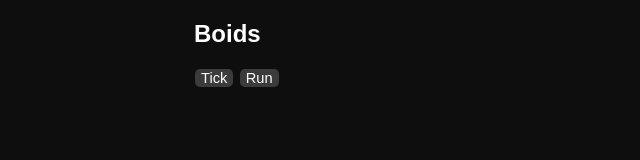
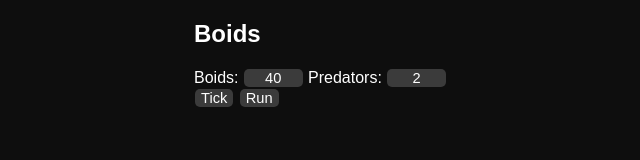
Before and after one commit to Krystex/Boids, a plain HTML site: page index.html in a window 1280 px wide. Shown: the whole page, without its empty margins (246-886 px from the left). Drawn offline with Linux system fonts and the light colour scheme.

Commit message:
Added UI setting for num of boids + predators

```diff
--- a/index.html
+++ b/index.html
@@ -6,6 +6,9 @@
     <div>
       <h2>Boids</h2>
       <div>
+        Boids: <input title="Number of boids" value="40" id="numboidsinput"/>
+        Predators: <input title="Number of predators" value="2" id="numpredatorsinput"/>
+        <br />
         <button id="tickbutton">Tick</button>
         <button id="runbutton">Run</button>
       </div>
--- a/main.js
+++ b/main.js
@@ -75,6 +75,20 @@ class RunECSSystem extends System {
 
     const runbutton = document.querySelector("#runbutton")
     const tickbutton = document.querySelector("#tickbutton")
+    const numBoidsInput = document.querySelector("#numboidsinput")
+    const numPredatorsInput = document.querySelector("#numpredatorsinput")
+    numBoidsInput.onfocusout = () => {
+      const numBoids = parseInt(numBoidsInput.value)
+      ecs.entities = ecs.entities.filter(e => e.components.boid.predator !== false)
+      generateBoids(numBoids, false)
+      ecs.tick()
+    }
+    numPredatorsInput.onfocusout = () => {
+      const numPredators = parseInt(numPredatorsInput.value)
+      ecs.entities = ecs.entities.filter(e => e.components.boid.predator !== true)
+      generateBoids(numPredators, true)
+      ecs.tick()
+    }
     runbutton.onclick = () => {
       ecs.pause()
       runbutton.innerHTML = ecs.running ? `Stop` : `Run`
@@ -96,15 +110,16 @@ class BoidSystem extends System {
     super([WorldComponent, BoidComponent])
     this.distanceMap = {}
     this.predators = []
-
-    for (let e of ecs.entities.filter(e => e.components.boid)) {
+  }
+  beforeTick(ecs) {
+    // In case new entities got added: set color for predators
+    ecs.entities.filter(e => e.components.boid).map(e => {
       if (e.components.boid.predator) {
         e.components.line.color = "red"
         e.components.line.width = 2
       }
-    }
-  }
-  beforeTick(ecs) {
+      return e
+    })
     // Create distance map: distance from one point to every other point
     this.distanceMap = {}
     for (const a of ecs.entities) {
--- a/style.css
+++ b/style.css
@@ -30,3 +30,18 @@ canvas {
 .main-container {
   display: inline;
 }
+
+input {
+  background-color: #3B3B3B;
+  color: #fff;
+  font-size: 11pt;
+  border: 0;
+  border-radius: 5px;
+  appearance: none;
+  margin: 1px;
+  outline: none;
+}
+#numboidsinput, #numpredatorsinput {
+  width: 4em;
+  text-align: center;
+}
```
